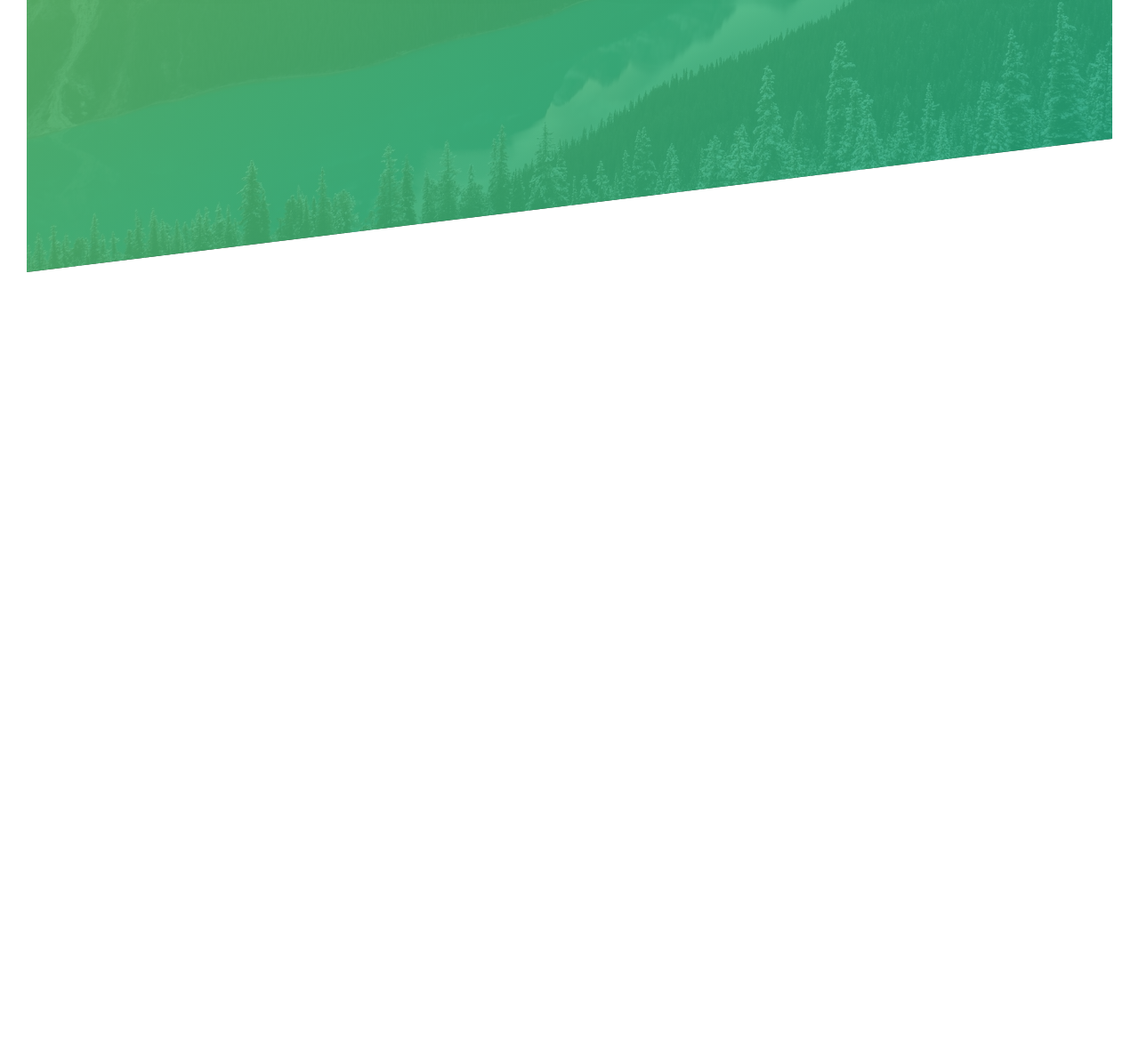
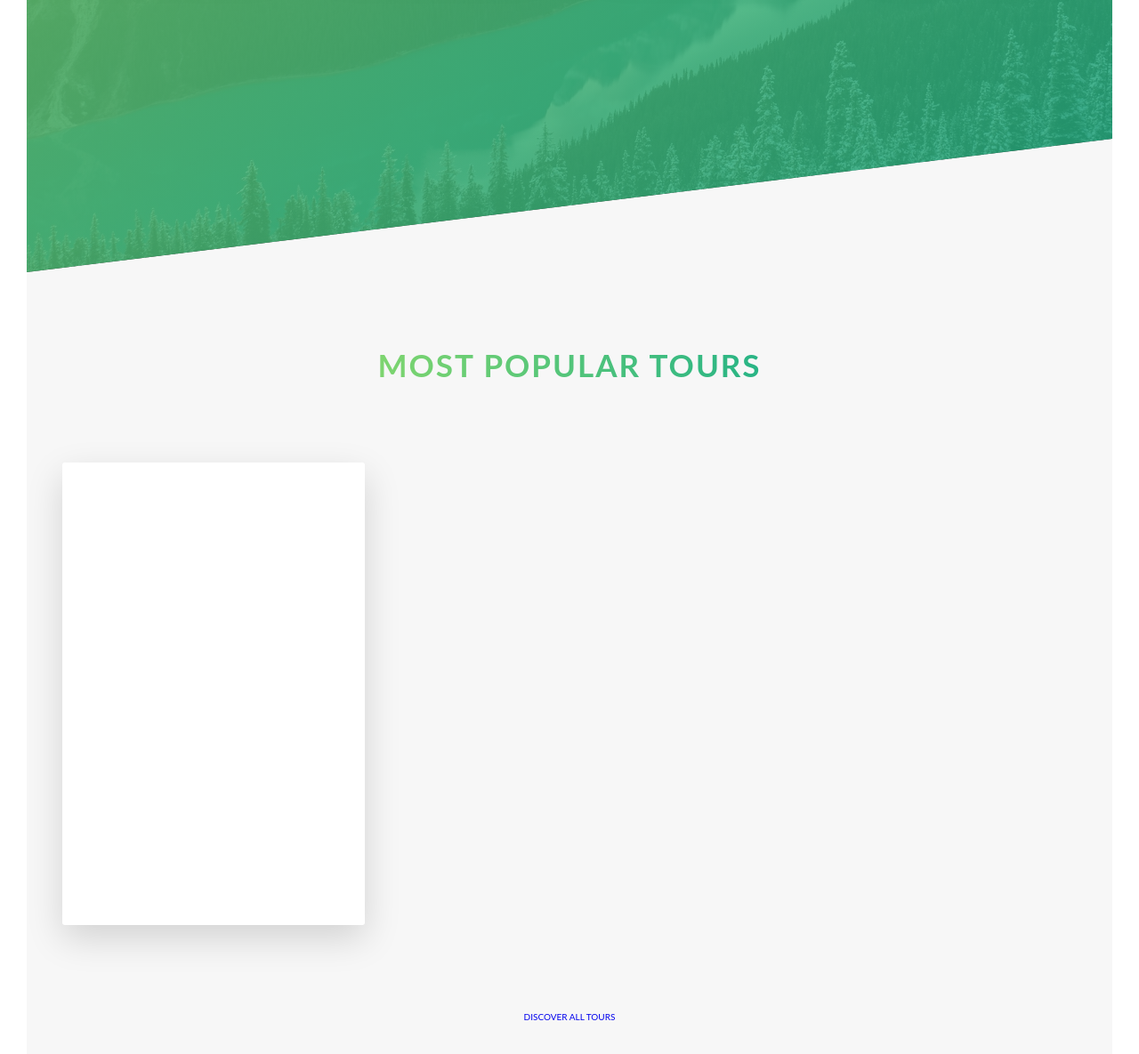
Before and after one commit to binhussen/tour-website, a website: page index.html in a window 1280 px wide. Shown: the part 2086-3271 px from the top of the page at 89% size. Before the commit the page ends 2392 px from the top, so only its background shows below. Drawn offline with Linux system fonts and the light colour scheme.

Commit message:
Add rotatable card with perspective

```diff
--- a/index.html
+++ b/index.html
@@ -129,6 +129,26 @@
 				</div>
 				<i></i>
 			</section>
+			<section class="section-tours" id="section-tours">
+				<div class="u-center-text u-margin-bottom-big">
+					<h2 class="heading-secondary">Most popular tours</h2>
+				</div>
+
+				<div class="row">
+					<div class="col-1-of-3">
+						<div class="card">
+							<div class="card__side card__side--front">front</div>
+							<div class="card__side card__side--back card__side--back-1">
+								back
+							</div>
+						</div>
+					</div>
+				</div>
+
+				<div class="u-center-text u-margin-top-huge">
+					<a href="#" class="btn btn--green">Discover all tours</a>
+				</div>
+			</section>
 		</main>
 		<!-- <section class="grid">
 			<div class="row">
--- a/style/abstracts/_variables.scss
+++ b/style/abstracts/_variables.scss
@@ -3,11 +3,17 @@
 $color-primary: #55c57a;
 $color-primary-dark: #28b485;
 $color-primary-light: #7ed56f;
+
+$color-secondary-light: #ffb900;
+$color-secondary-dark: #ff7730;
+
+$color-tertiary-light: #2998ff;
+$color-tertiary-dark: #5643fa;
 $color-grey-dark: #777;
 $color-white: #fff;
 $color-black: #000;
 
-$color-gey-light-1: #f7f7f7;
+$color-grey-light-1: #f7f7f7;
 
 //font
 $default-font-size: 1.6rem;
--- /dev/null
+++ b/style/components/_card.scss
@@ -0,0 +1,45 @@
+/** @format */
+
+.card {
+	perspective: 150rem;
+	-moz-perspective: 150rem;
+	position: relative;
+	height: 52rem;
+
+	&__side {
+		color: #fff;
+		height: 52rem;
+		transition: all 0.8s ease;
+		position: absolute;
+		top: 0;
+		left: 0;
+		width: 100%;
+		backface-visibility: hidden;
+		border-radius: 3px;
+		box-shadow: 0 1.5rem 4rem rgba($color-black, 0.15);
+
+		&--front {
+			background-color: $color-white;
+		}
+
+		&--back {
+			transform: rotateY(180deg);
+
+			&-1 {
+				background-image: linear-gradient(
+					to right bottom,
+					$color-secondary-light,
+					$color-secondary-dark
+				);
+			}
+		}
+	}
+
+	&:hover &__side--front {
+		transform: rotateY(180deg);
+	}
+
+	&:hover &__side--back {
+		transform: rotateY(0);
+	}
+}
--- a/style/main.scss
+++ b/style/main.scss
@@ -10,6 +10,7 @@
 
 @import 'components/button';
 @import 'components/composition';
+@import 'components/card';
 @import 'components/feature-box';
 
 @import 'layout/header';
--- a/style/pages/_home.scss
+++ b/style/pages/_home.scss
@@ -1,7 +1,7 @@
 /** @format */
 
 .section-about {
-	background-color: $color-gey-light-1;
+	background-color: $color-grey-light-1;
 	padding: 25rem 0;
 	margin-top: -25vh;
 }
@@ -21,3 +21,9 @@
 		transform: skewY(7deg);
 	}
 }
+
+.section-tours {
+	background-color: $color-grey-light-1;
+	padding: 25rem 0 15rem 0;
+	margin-top: -10rem;
+}
```
Also changed, not shown: css/style.css.
